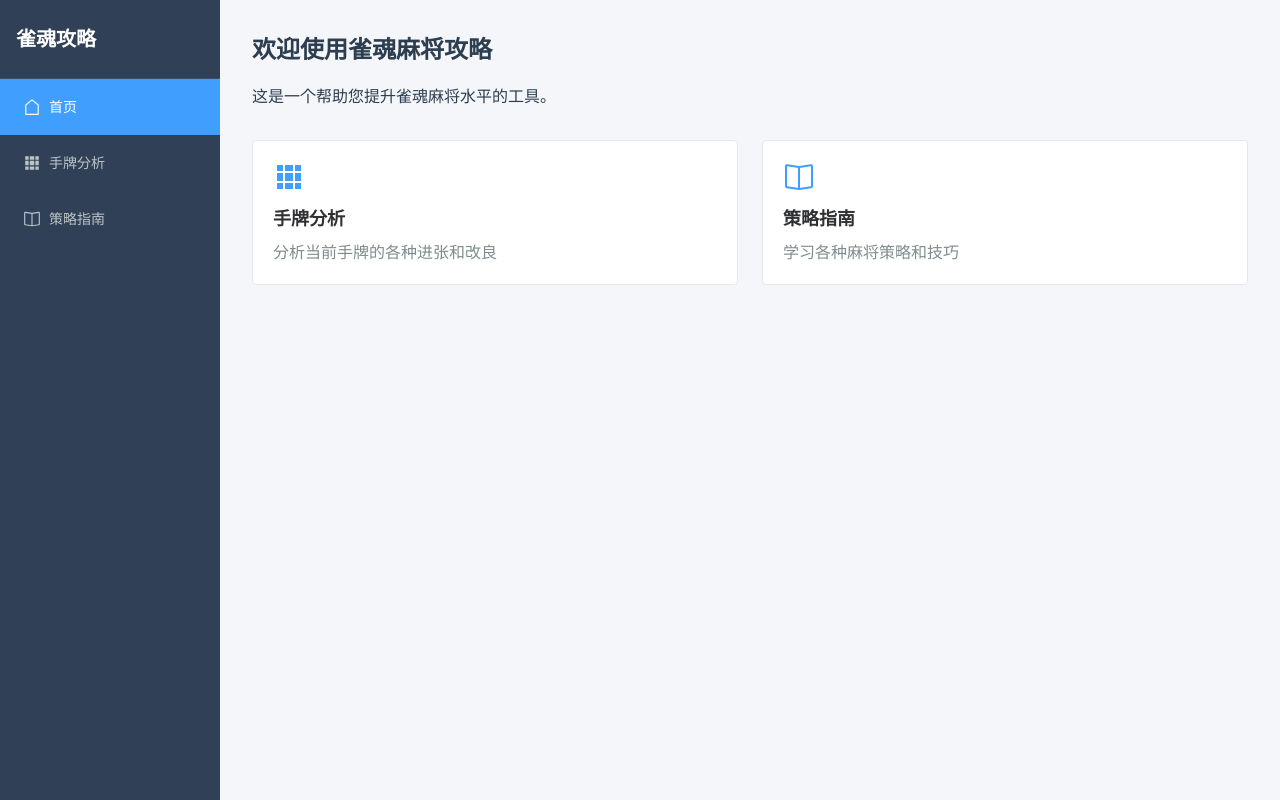
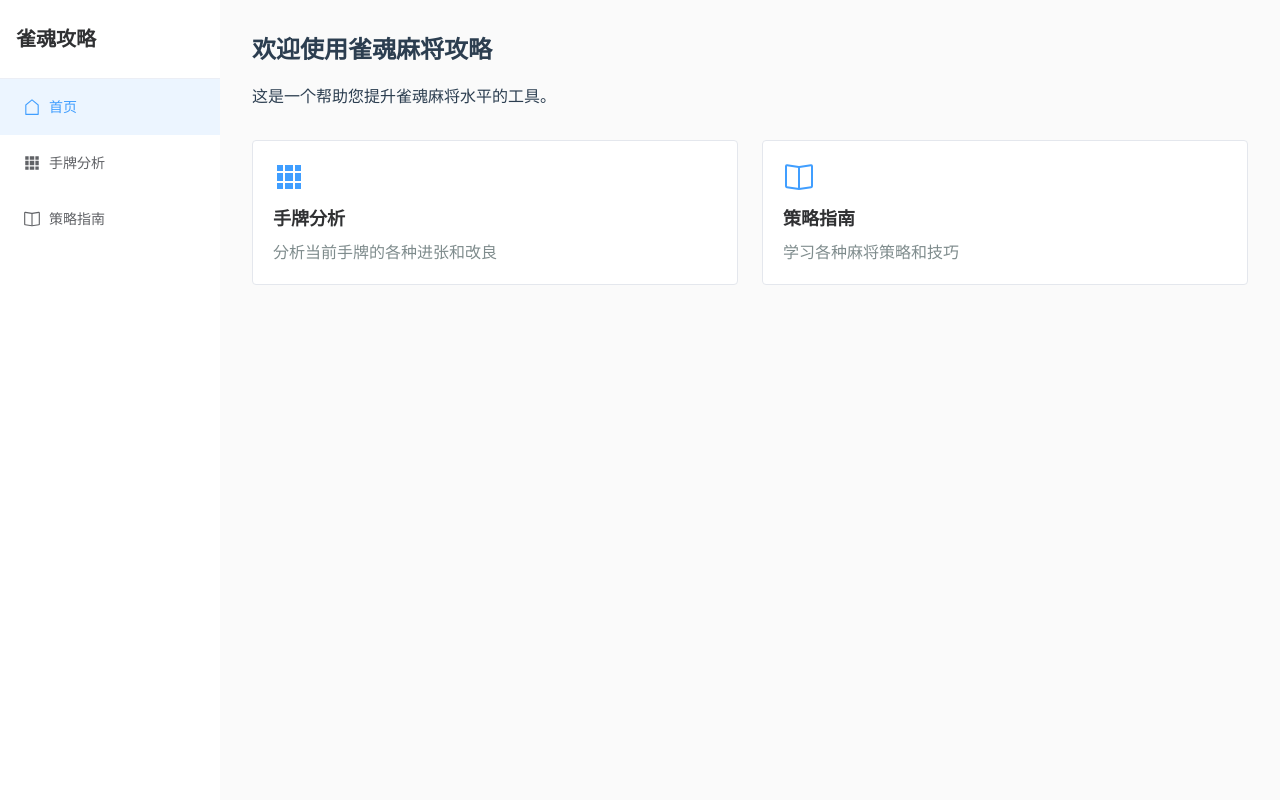
Before and after one commit to ThymeD/learnMajSoul, a Vue app: page /home in a window 1280 px wide. Built offline with nearby package versions, Linux system fonts and the light colour scheme.

Commit message:
优化整体配色，使用 Element Plus 风格

```diff
--- a/src/layouts/MainLayout.vue
+++ b/src/layouts/MainLayout.vue
@@ -44,42 +44,43 @@ const handleMenuSelect = (index: string) => {
 }
 
 .el-aside {
-  background: #304157;
+  background: #fff;
+  box-shadow: 2px 0 8px rgba(0, 0, 0, 0.05);
 }
 
 .logo {
   padding: 24px 16px;
-  border-bottom: 1px solid #3d4f68;
+  border-bottom: 1px solid #ebeef5;
 }
 
 .logo h1 {
   margin: 0;
   font-size: 20px;
   font-weight: 600;
-  color: #fff;
+  color: #303133;
 }
 
 .menu {
   border-right: none;
-  background: #304157;
 }
 
 .menu :deep(.el-menu-item) {
-  color: #bdc3c7;
+  color: #606266;
 }
 
 .menu :deep(.el-menu-item:hover) {
-  background: #3d4f68;
-  color: #fff;
+  background: #f5f7fa;
+  color: #409eff;
 }
 
 .menu :deep(.el-menu-item.is-active) {
-  background: #409eff;
-  color: #fff;
+  background: #ecf5ff;
+  color: #409eff;
+  font-weight: 500;
 }
 
 .main-content {
   padding: 32px;
-  background: #f5f6fa;
+  background: #fafafa;
 }
 </style>
```
